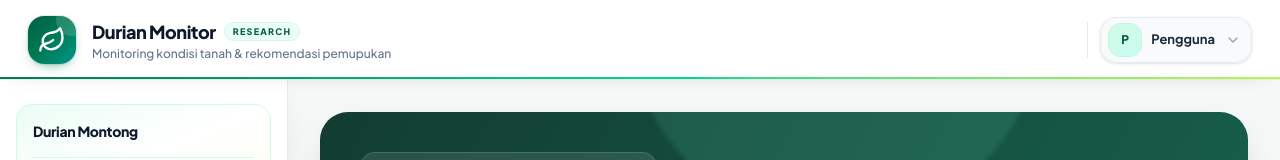
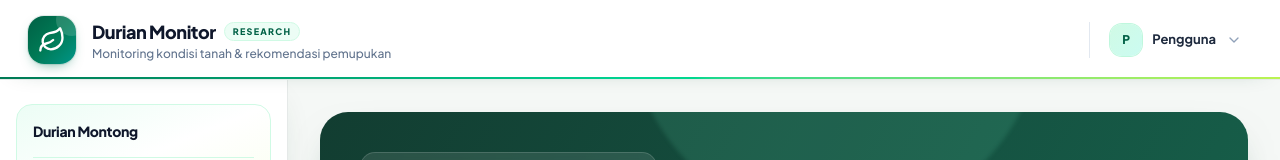
Before and after one commit to andri-irawan79/monitoring_web, a Vue app in the folder frontend/: page / in a window 1280 px wide. Shown: the top 160 px of the page. Built offline with nearby package versions, Linux system fonts and the light colour scheme; no server answers; sample sign-in values are in the browser's storage.

Commit message:
Remove border from navbar profile trigger

```diff
--- a/frontend/src/components/layout/AppNavbar.vue
+++ b/frontend/src/components/layout/AppNavbar.vue
@@ -145,7 +145,7 @@ onBeforeUnmount(() => {
           <button
             ref="logoutButton"
             type="button"
-            class="group flex min-h-10 max-w-[190px] items-center gap-2 rounded-2xl border border-slate-200/80 bg-slate-50/90 py-1.5 pl-1.5 pr-2 shadow-sm transition hover:border-emerald-200 hover:bg-emerald-50/70 focus-visible:outline-none focus-visible:ring-2 focus-visible:ring-emerald-500 focus-visible:ring-offset-2 sm:max-w-[230px] sm:gap-2.5 sm:pl-2 sm:pr-2.5"
+            class="group flex min-h-10 max-w-[190px] items-center gap-2 rounded-2xl bg-transparent py-1.5 pl-1.5 pr-2 transition hover:bg-emerald-50/70 focus-visible:outline-none focus-visible:ring-2 focus-visible:ring-emerald-500 focus-visible:ring-offset-2 sm:max-w-[230px] sm:gap-2.5 sm:pl-2 sm:pr-2.5"
             :aria-expanded="profileMenuOpen"
             aria-haspopup="menu"
             aria-controls="account-profile-menu"
```
